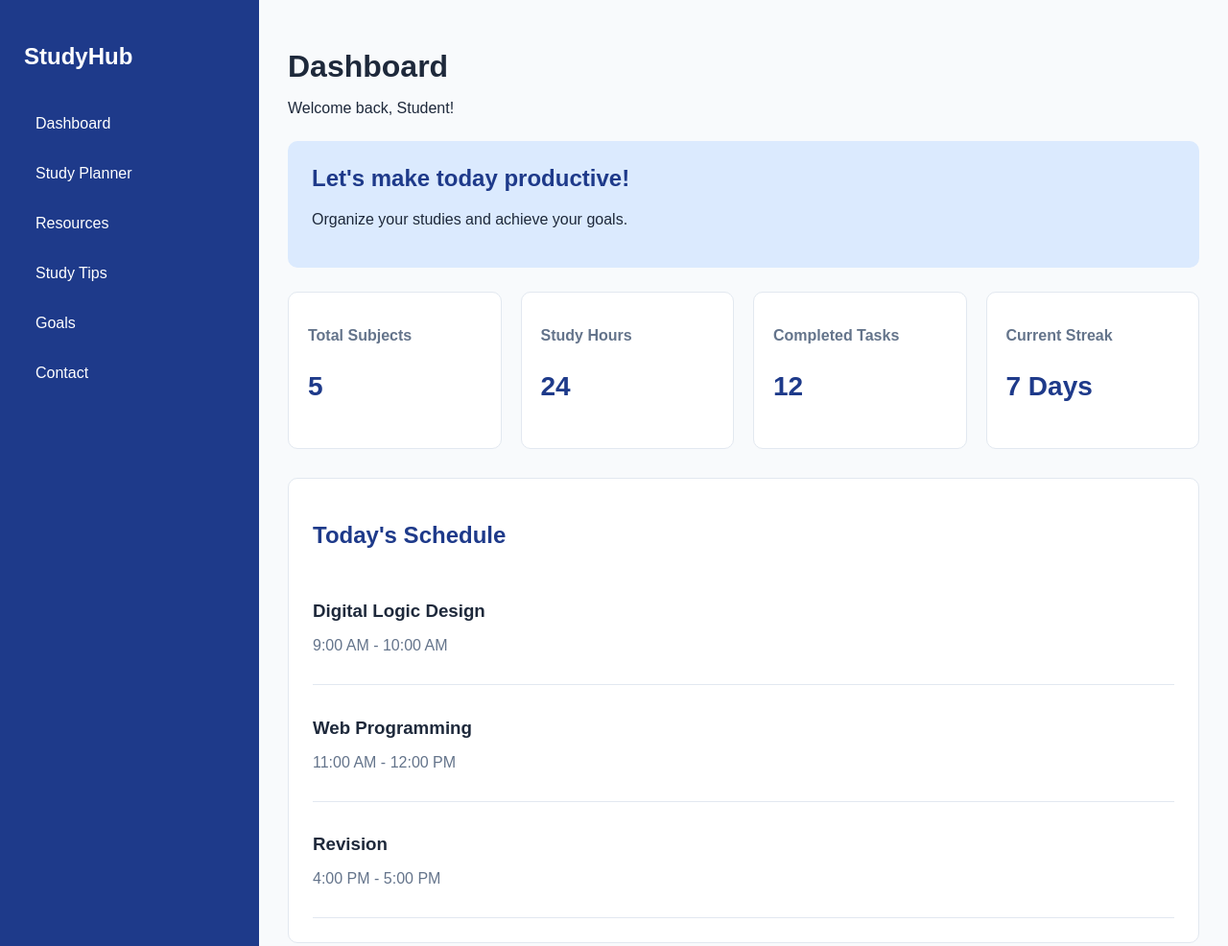
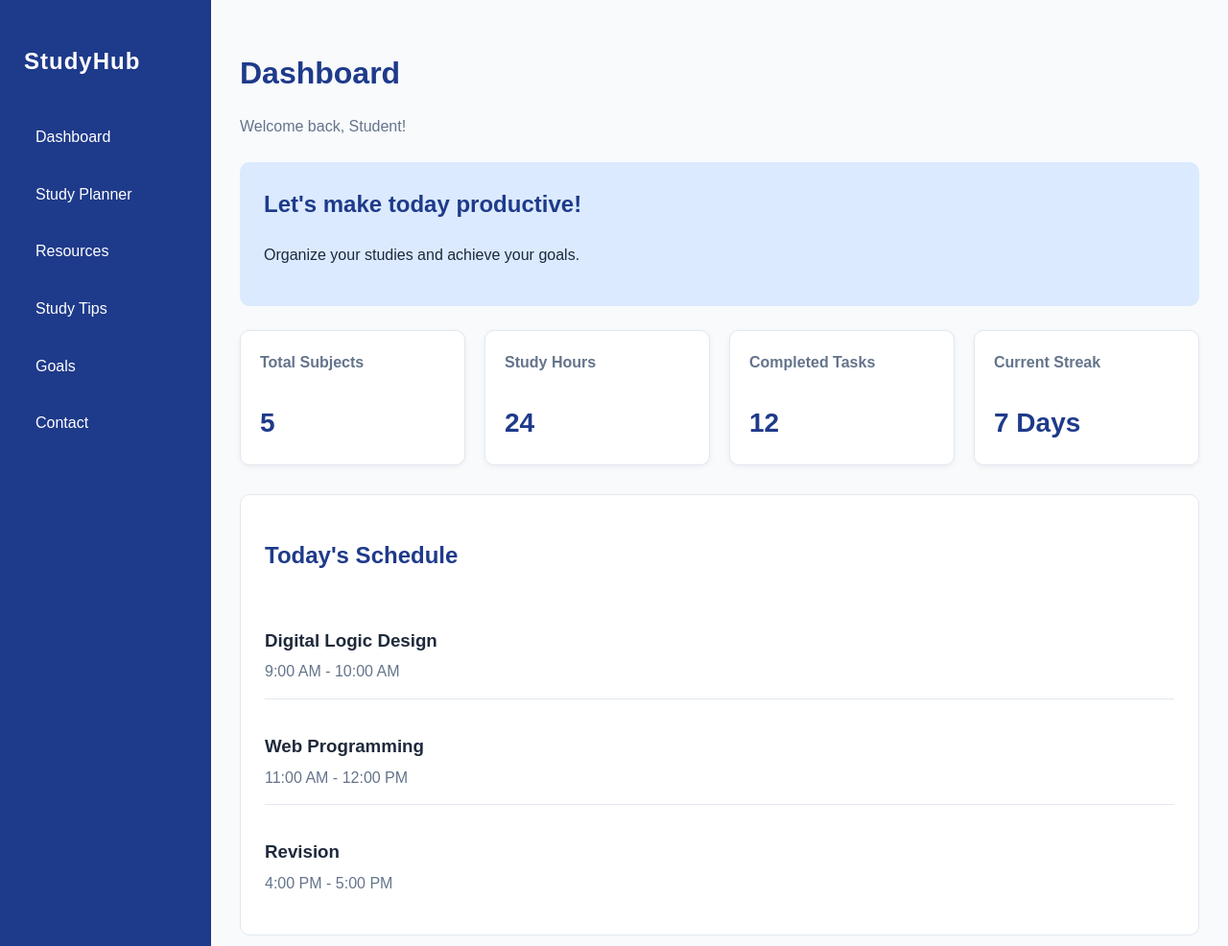
Before and after one commit to himankjain7/StudyHub, a plain HTML site: page index.html in a window 1280 px wide. Shown: the top 986 px of the page at 96% size. Drawn offline with Linux system fonts and the light colour scheme.

Commit message:
Improve layout spacing and visual styling

```diff
--- a/css/style.css
+++ b/css/style.css
@@ -224,3 +224,69 @@
     color: #1e3a8a;
     margin-top: 0;
 }
+
+/* General Layout Improvements */
+
+* {
+    box-sizing: border-box;
+}
+
+body {
+    line-height: 1.6;
+}
+
+/* Sidebar Improvements */
+
+.sidebar {
+    min-height: 100vh;
+}
+
+.sidebar h2 {
+    font-size: 24px;
+    letter-spacing: 1px;
+}
+
+.sidebar nav a {
+    border-radius: 6px;
+    transition: background-color 0.2s ease;
+}
+
+/* Header Improvements */
+
+.header h1 {
+    font-size: 32px;
+    color: #1e3a8a;
+}
+
+.header p {
+    color: #64748b;
+}
+
+/* Card Improvements */
+
+.card {
+    box-shadow: 0 2px 6px rgba(15, 23, 42, 0.05);
+}
+
+.card h3 {
+    margin-top: 0;
+}
+
+.card p {
+    margin-bottom: 0;
+}
+
+/* Schedule Improvements */
+
+.schedule-item:last-child {
+    border-bottom: none;
+}
+
+.schedule-item h3 {
+    color: #1e293b;
+}
+
+.schedule-item p {
+    margin-top: 5px;
+    margin-bottom: 0;
+}
```
